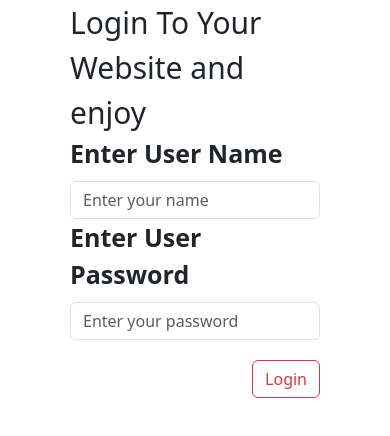
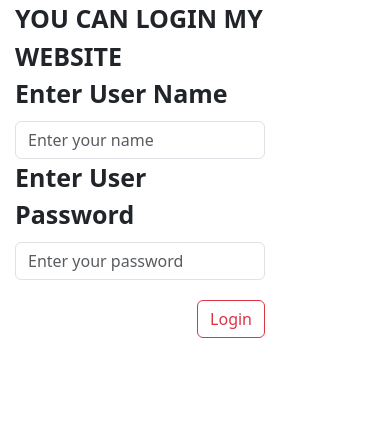
Before and after one commit to iron568/TEDx, a React (Vite) app: page / in a window 390 px wide. Shown: the top 436 px of the page. Built offline with nearby package versions, Linux system fonts and the light colour scheme.

Commit message:
Update wsite code 2 times

```diff
--- a/src/components/LoginId.jsx
+++ b/src/components/LoginId.jsx
@@ -33,7 +33,7 @@ export function LoginAccount({ handleLogin }) {
 
   return (
     <form onSubmit={onLogin} className="login-page-container">
-      <div className="login-page-heading">Login To Your Website and enjoy</div>
+      <div className="login-page-heading">YOU CAN LOGIN MY WEBSITE </div>
       <div className="name-container">
         <Form.Label>Enter User Name</Form.Label>
         <Form.Control
--- a/src/index.css
+++ b/src/index.css
@@ -205,7 +205,7 @@ body {
 .login-page-heading {
     display: flex;
     justify-content: center;
-    font-size: 50px;
+    font-size: 40px;
 }
 
 .name-container {
@@ -229,7 +229,8 @@ body {
 
 @media screen and (max-width: 1000px) {
     .login-page-heading {
-        font-size: 35px;
+        font-size: 30px;
+        font-weight: bolder;
     }
 
     .login-page-container {
@@ -244,16 +245,21 @@ body {
         min-width: 100px;
         margin-bottom: 100px;
     }
+
+    .name-container {
+        font-size: 25px;
+        font-weight: bold;
+    }
 }
 
 @media screen and (max-width: 720px) {
     .login-page-heading {
-        font-size: 30px;
+        font-size: 25px;
     }
 
     .login-page-container {
         max-width: 250px;
-        margin: 0 auto;
+        margin-left: 15px;
     }
 
     .button-container {
@@ -263,4 +269,9 @@ body {
         min-width: 100px;
         margin-bottom: 100px;
     }
+
+    .name-container {
+        font-size: 25px;
+        font-weight: bold;
+    }
 }
```
